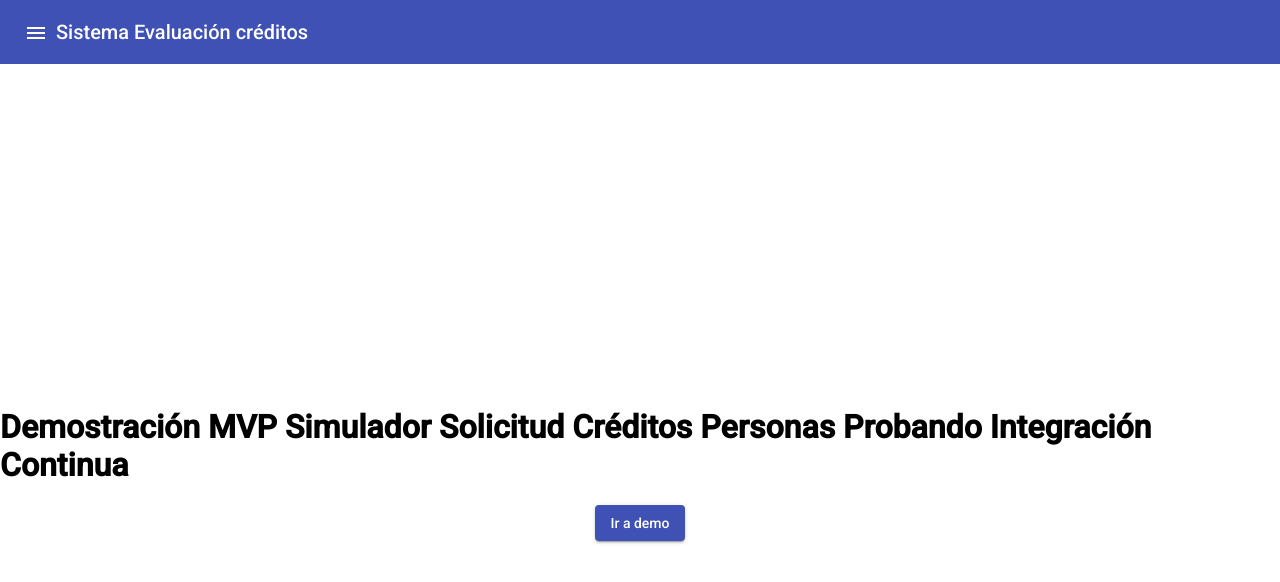
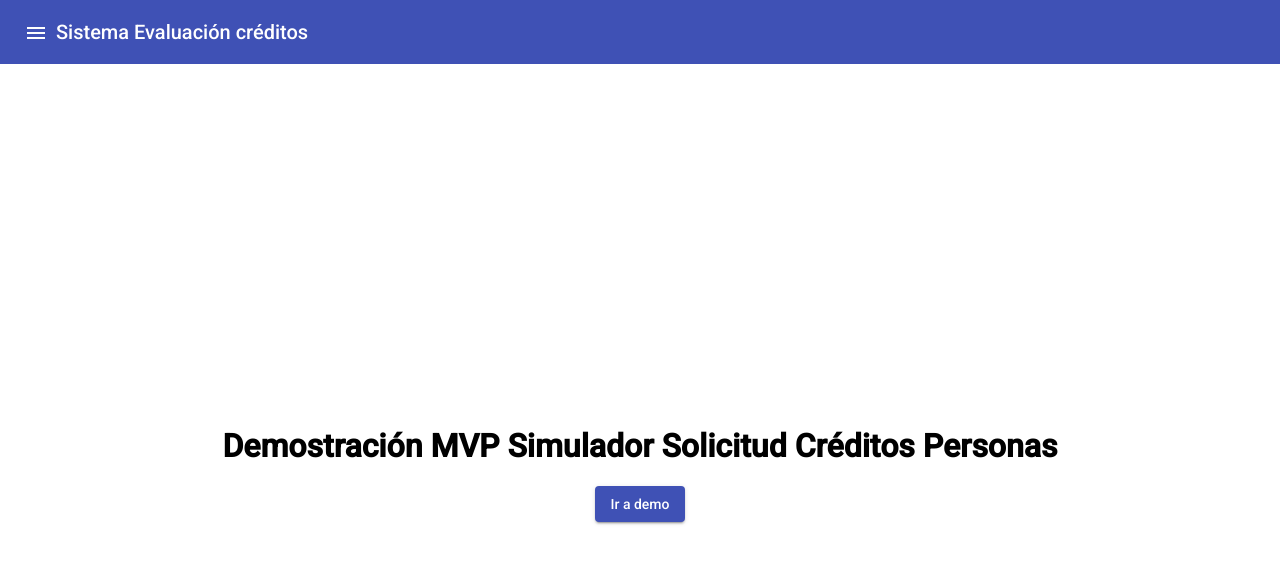
Before and after one commit to capablaza/demo-front-dev9, an Angular app: page / in a window 1280 px wide. Shown: the top 582 px of the page. Built offline with nearby package versions, Linux system fonts and the light colour scheme.

Commit message:
new change on title

```diff
--- a/src/app/welcome/welcome.component.html
+++ b/src/app/welcome/welcome.component.html
@@ -1,9 +1,6 @@
 <div fxFill="true">
   <div fxLayout="column" fxFlex fxFill="true" fxLayoutAlign="center center">
-    <h1>
-      Demostración MVP Simulador Solicitud Créditos Personas Probando
-      Integración Continua
-    </h1>
+    <h1>Demostración MVP Simulador Solicitud Créditos Personas</h1>
     <div fxLayout="row" fxLayoutAlign="end center">
       <a mat-raised-button color="primary" routerLink="/select">Ir a demo</a>
     </div>
```
